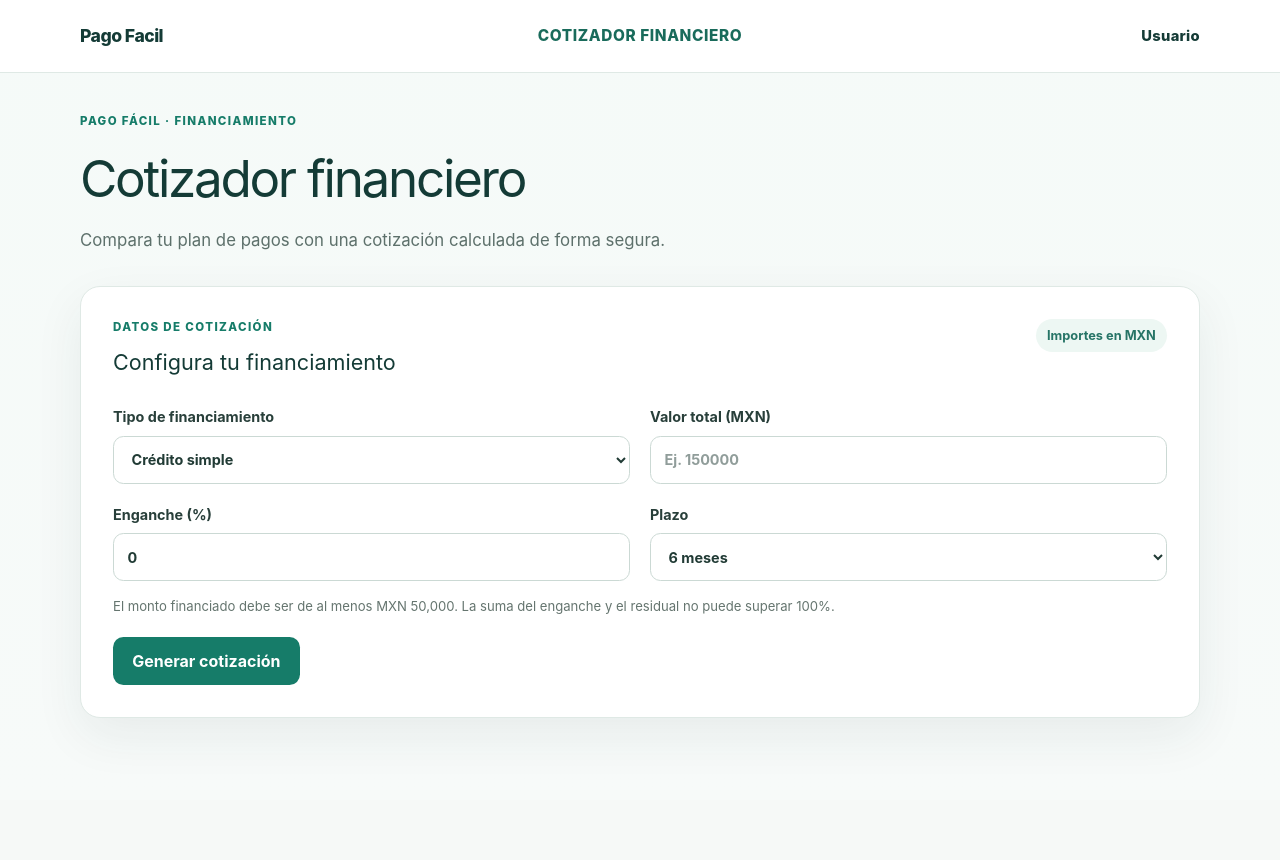
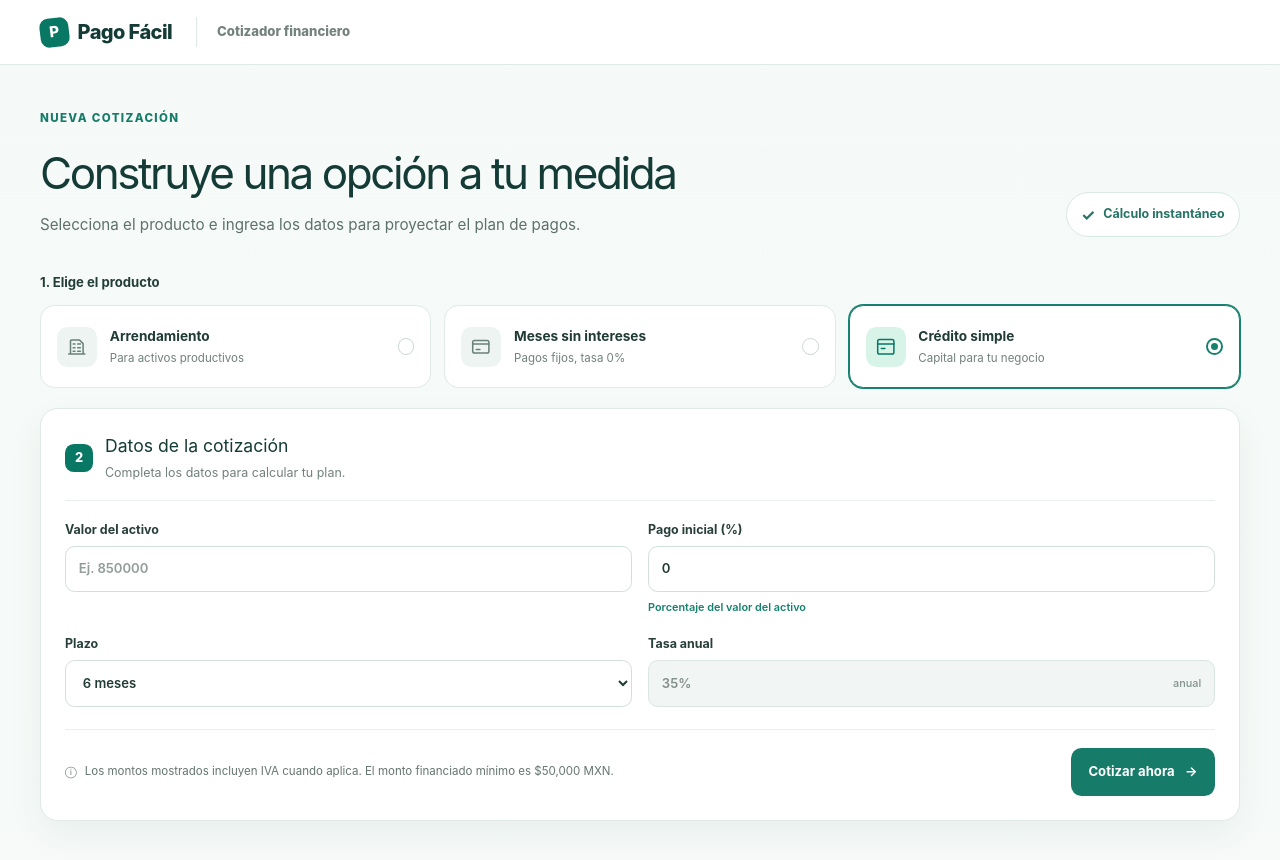
Before and after one commit to domer36/pago-facil, an Angular app in the folder frontend/webapp/: page / in a window 1280 px wide. Shown: the top 860 px of the page. Before the commit the page ends 800 px from the top, so only its background shows below. Built offline with nearby package versions, Linux system fonts and the light colour scheme.

Commit message:
feat: update quote page layout and styling, enhance form functionality with annual rate calculation

```diff
--- a/frontend/webapp/angular.json
+++ b/frontend/webapp/angular.json
@@ -36,8 +36,8 @@
                 },
                 {
                   "type": "anyComponentStyle",
-                  "maximumWarning": "4kB",
-                  "maximumError": "8kB"
+                  "maximumWarning": "10kB",
+                  "maximumError": "11kB"
                 }
               ],
               "outputHashing": "all"
--- a/frontend/webapp/src/app/features/quote/presentation/quote-page.component.css
+++ b/frontend/webapp/src/app/features/quote/presentation/quote-page.component.css
@@ -14,62 +14,68 @@
 }
 
 .topbar-inner {
-  display: grid;
-  grid-template-columns: 1fr auto 1fr;
+  display: flex;
   align-items: center;
-  width: min(1120px, calc(100% - 2rem));
-  min-height: 4.5rem;
+  width: min(1200px, calc(100% - 2rem));
+  min-height: 4rem;
   margin: 0 auto;
   padding: 0.5rem 0;
 }
 
-.brand-block,
-.user-block {
+.brand-block {
   display: flex;
   align-items: center;
-}
-
-.user-block {
-  justify-content: flex-end;
+  gap: 0.55rem;
+  padding-right: 1.5rem;
+  border-right: 1px solid #dfe9e5;
 }
 
 .brand-mark,
-.product-block,
-.user-block {
+.product-block {
   color: #143b36;
   font-weight: 800;
 }
 
+.brand-symbol {
+  display: grid;
+  width: 1.8rem;
+  height: 1.8rem;
+  place-items: center;
+  border-radius: 0.55rem;
+  background: #087764;
+  color: #fff;
+  font-size: 0.95rem;
+  font-weight: 800;
+  transform: rotate(-7deg);
+}
+
 .brand-mark {
-  font-size: 1.1rem;
+  font-size: 1.25rem;
   letter-spacing: -0.03em;
 }
 
 .product-block {
-  justify-self: center;
-  color: #196b5b;
-  font-size: 0.96rem;
-  letter-spacing: 0.04em;
-  text-transform: uppercase;
-}
-
-.user-block {
-  font-size: 0.92rem;
-  letter-spacing: 0.02em;
+  margin-left: 1.25rem;
+  color: #73827d;
+  font-size: 0.82rem;
 }
 
 .page-shell {
-  width: min(1120px, calc(100% - 2rem));
+  width: min(1200px, calc(100% - 2rem));
   margin: 0 auto;
-  padding: 2.5rem 0 4rem;
+  padding: 2.8rem 0 4rem;
 }
 
 .page-header {
-  margin-bottom: 2rem;
+  display: flex;
+  align-items: flex-end;
+  justify-content: space-between;
+  gap: 1rem;
+  margin-bottom: 2.2rem;
 }
 
 .eyebrow {
-  margin: 0 0 0.6rem;
+  margin: 0 0 0.8rem;
   color: #167c69;
   font-size: 0.72rem;
   font-weight: 800;
@@ -83,27 +89,159 @@ p {
 }
 
 h1 {
-  margin-bottom: 0.65rem;
+  margin-bottom: 0.45rem;
   color: #143b36;
-  font-size: clamp(2rem, 5vw, 3.2rem);
-  letter-spacing: -0.045em;
+  font-size: clamp(2rem, 4vw, 2.75rem);
+  letter-spacing: -0.055em;
 }
 
 h2 {
   margin-bottom: 0;
   color: #143b36;
-  font-size: 1.35rem;
+  font-size: 1.1rem;
 }
 
 .intro {
   max-width: 42rem;
   margin-bottom: 0;
   color: #5d706b;
-  font-size: 1.05rem;
+  font-size: 0.95rem;
   line-height: 1.6;
 }
 
-.calculator-card,
+.instant-badge {
+  display: inline-flex;
+  flex: 0 0 auto;
+  align-items: center;
+  gap: 0.5rem;
+  padding: 0.6rem 0.9rem;
+  border: 1px solid #d8e9e3;
+  border-radius: 999px;
+  background: #fff;
+  color: #267466;
+  font-size: 0.78rem;
+  font-weight: 700;
+}
+
+.instant-badge span {
+  font-size: 1rem;
+}
+
+.product-selection {
+  margin-bottom: 1.25rem;
+}
+
+.step-label {
+  margin: 0 0 0.8rem;
+  color: #233d37;
+  font-size: 0.82rem;
+  font-weight: 750;
+}
+
+.product-options {
+  display: grid;
+  grid-template-columns: repeat(3, minmax(0, 1fr));
+  gap: 0.8rem;
+}
+
+.product-option {
+  position: relative;
+  display: flex;
+  min-width: 0;
+  min-height: 5.2rem;
+  align-items: center;
+  gap: 0.8rem;
+  padding: 0.85rem 1rem;
+  border: 1px solid #dfe9e5;
+  border-radius: 0.9rem;
+  background: #fff;
+  color: #203b35;
+  cursor: pointer;
+  transition:
+    border-color 150ms ease,
+    box-shadow 150ms ease,
+    background 150ms ease;
+}
+
+.product-option:has(input:checked) {
+  border-color: #16816e;
+  box-shadow: 0 0 0 1px #16816e;
+}
+
+.product-option:focus-within {
+  outline: 3px solid rgb(22 129 110 / 16%);
+}
+
+.product-option input {
+  position: absolute;
+  width: 1px;
+  height: 1px;
+  opacity: 0;
+}
+
+.product-icon {
+  display: grid;
+  width: 2.5rem;
+  height: 2.5rem;
+  flex: 0 0 auto;
+  place-items: center;
+  border-radius: 0.65rem;
+  background: #edf4f1;
+  color: #6a8179;
+}
+
+.product-option:has(input:checked) .product-icon {
+  background: #d8f4e9;
+  color: #087764;
+}
+
+.product-icon svg {
+  width: 1.35rem;
+  height: 1.35rem;
+  stroke: currentColor;
+  stroke-linecap: round;
+  stroke-linejoin: round;
+  stroke-width: 1.7;
+}
+
+.product-copy {
+  display: grid;
+  min-width: 0;
+  gap: 0.2rem;
+}
+
+.product-copy strong {
+  font-size: 0.85rem;
+}
+
+.product-copy small {
+  color: #71817b;
+  font-size: 0.72rem;
+}
+
+.product-radio {
+  display: grid;
+  width: 1.05rem;
+  height: 1.05rem;
+  flex: 0 0 auto;
+  place-items: center;
+  margin-left: auto;
+  border: 1px solid #c9d8d2;
+  border-radius: 50%;
+}
+
+.product-option:has(input:checked) .product-radio {
+  border: 2px solid #16816e;
+}
+
+.product-option:has(input:checked) .product-radio::after {
+  width: 0.45rem;
+  height: 0.45rem;
+  border-radius: 50%;
+  background: #16816e;
+  content: '';
+}
+
 .results-card {
   margin-top: 1.5rem;
   padding: clamp(1.25rem, 4vw, 2rem);
@@ -113,15 +251,49 @@ h2 {
   box-shadow: 0 18px 50px rgb(23 61 54 / 7%);
 }
 
+.calculator-card {
+  padding: 1.5rem;
+  border: 1px solid #dfe9e5;
+  border-radius: 1.1rem;
+  background: #fff;
+  box-shadow: 0 14px 36px rgb(23 61 54 / 6%);
+}
+
 .section-heading {
   display: flex;
   align-items: flex-start;
   justify-content: space-between;
   gap: 1rem;
-  margin-bottom: 1.75rem;
+  margin-bottom: 1.25rem;
+  padding-bottom: 1.1rem;
+  border-bottom: 1px solid #e8efec;
 }
 
-.currency-note,
+.form-title-group {
+  display: flex;
+  align-items: center;
+  gap: 0.75rem;
+}
+
+.form-title-group > div p {
+  margin: 0.25rem 0 0;
+  color: #72817b;
+  font-size: 0.78rem;
+}
+
+.step-number {
+  display: grid;
+  width: 1.75rem;
+  height: 1.75rem;
+  flex: 0 0 auto;
+  place-items: center;
+  border-radius: 0.55rem;
+  background: #087764;
+  color: #fff;
+  font-size: 0.8rem;
+  font-weight: 800;
+}
+
 .result-type {
   padding: 0.45rem 0.7rem;
   border-radius: 999px;
@@ -141,28 +313,31 @@ h2 {
 .form-grid {
   display: grid;
   grid-template-columns: repeat(2, minmax(0, 1fr));
-  gap: 1.25rem;
+  column-gap: 1rem;
+  row-gap: 1.25rem;
 }
 
 .field {
   display: grid;
   align-content: start;
-  gap: 0.5rem;
+  gap: 0.4rem;
   color: #283f3a;
-  font-size: 0.9rem;
+  font-size: 0.78rem;
   font-weight: 700;
 }
 
 .field input,
 .field select {
   width: 100%;
-  min-height: 3rem;
-  padding: 0.7rem 0.85rem;
-  border: 1px solid #cbd9d4;
-  border-radius: 0.65rem;
+  min-height: 2.9rem;
+  padding: 0.65rem 0.8rem;
+  border: 1px solid #d2dfda;
+  border-radius: 0.6rem;
   background: #fff;
   color: #213b35;
   font: inherit;
+  font-size: 0.82rem;
+  font-weight: 600;
 }
 
 .field input:focus,
@@ -171,17 +346,65 @@ h2 {
   outline: 3px solid rgb(22 129 110 / 16%);
 }
 
+.field-help {
+  color: #16816e;
+  font-size: 0.68rem;
+  font-weight: 600;
+}
+
+.rate-input {
+  display: flex;
+  min-height: 2.9rem;
+  align-items: center;
+  justify-content: space-between;
+  padding: 0.65rem 0.8rem;
+  border: 1px solid #dbe5e1;
+  border-radius: 0.6rem;
+  background: #f1f5f3;
+  color: #82918b;
+  font-size: 0.82rem;
+  font-weight: 600;
+}
+
+.rate-input small {
+  font-size: 0.68rem;
+  font-weight: 500;
+}
+
 .field-error {
   color: #aa312c;
   font-size: 0.78rem;
   font-weight: 500;
 }
 
+.form-footer {
+  display: flex;
+  align-items: center;
+  justify-content: space-between;
+  gap: 1rem;
+  margin-top: 1.4rem;
+  padding-top: 1.1rem;
+  border-top: 1px solid #e8efec;
+}
+
 .form-hint {
-  margin: 1rem 0 1.25rem;
+  display: flex;
+  align-items: center;
+  gap: 0.5rem;
+  margin: 0;
   color: #65756f;
+  font-size: 0.72rem;
+  line-height: 1.5;
+}
+
+.form-footer button {
+  display: inline-flex;
+  min-width: 9rem;
+  align-items: center;
+  justify-content: center;
+  gap: 0.65rem;
+  padding: 0.7rem 1rem;
   font-size: 0.82rem;
-  line-height: 1.5;
 }
 
 .save-panel {
@@ -492,6 +715,18 @@ tbody th {
     padding-top: 2rem;
   }
 
+  .page-header {
+    align-items: flex-start;
+  }
+
+  .product-options {
+    grid-template-columns: repeat(2, minmax(0, 1fr));
+  }
+
+  .product-option:last-child {
+    grid-column: 1 / -1;
+  }
+
   .summary-grid {
     grid-template-columns: repeat(2, minmax(0, 1fr));
   }
@@ -499,21 +734,42 @@ tbody th {
 
 @media (max-width: 480px) {
   .topbar-inner {
-    grid-template-columns: 1fr;
-    justify-items: start;
-    gap: 0.2rem;
-    padding: 0.75rem 0;
+    min-height: 3.5rem;
   }
 
-  .brand-block,
-  .user-block,
-  .product-block {
-    justify-self: start;
+  .brand-block {
+    padding-right: 0.8rem;
   }
 
   .product-block {
-    font-size: 0.82rem;
-    letter-spacing: 0.02em;
+    margin-left: 0.8rem;
+    font-size: 0.72rem;
+  }
+
+  .page-shell {
+    padding-top: 1.5rem;
+  }
+
+  .page-header {
+    flex-direction: column;
+    margin-bottom: 1.5rem;
+  }
+
+  .product-options {
+    grid-template-columns: 1fr;
+  }
+
+  .product-option:last-child {
+    grid-column: auto;
+  }
+
+  .calculator-card {
+    padding: 1.1rem;
+  }
+
+  .form-footer {
+    align-items: stretch;
+    flex-direction: column;
   }
 
   .form-grid {
--- a/frontend/webapp/src/app/features/quote/presentation/quote-page.component.html
+++ b/frontend/webapp/src/app/features/quote/presentation/quote-page.component.html
@@ -1,49 +1,96 @@
 <header class="topbar" aria-label="Cabecera del cotizador">
   <div class="topbar-inner">
     <div class="brand-block">
-      <span class="brand-mark">Pago Facil</span>
+      <span class="brand-symbol" aria-hidden="true">P</span>
+      <span class="brand-mark">Pago Fácil</span>
     </div>
     <div class="product-block">Cotizador financiero</div>
-    <div class="user-block">Usuario</div>
   </div>
 </header>
 
 <main class="page-shell">
   @if (!visibleQuote()) {
     <header class="page-header">
-      <p class="eyebrow">PAGO FÁCIL · FINANCIAMIENTO</p>
-      <h1>Cotizador financiero</h1>
-      <p class="intro">Compara tu plan de pagos con una cotización calculada de forma segura.</p>
+      <div>
+        <p class="eyebrow">NUEVA COTIZACIÓN</p>
+        <h1>Construye una opción a tu medida</h1>
+        <p class="intro">
+          Selecciona el producto e ingresa los datos para proyectar el plan de pagos.
+        </p>
+      </div>
+      <span class="instant-badge"><span aria-hidden="true">✓</span> Cálculo instantáneo</span>
     </header>
+
+    <form id="quote-form" [formGroup]="form" (ngSubmit)="submit()" novalidate>
+      <section class="product-selection" aria-labelledby="product-title">
+        <h2 id="product-title" class="step-label">1. Elige el producto</h2>
+        <div class="product-options" role="radiogroup" aria-labelledby="product-title">
+          <label class="product-option">
+            <input type="radio" formControlName="type" value="arrendamiento" />
+            <span class="product-icon" aria-hidden="true">
+              <svg viewBox="0 0 24 24" fill="none">
+                <path
+                  d="M5 20V5.5a1 1 0 0 1 1-1h9l4 4V20M8 9h2m-2 4h2m-2 4h2m3-8h3m-3 4h3m-3 4h3M3 20h18"
+                />
+              </svg>
+            </span>
+            <span class="product-copy">
+              <strong>Arrendamiento</strong>
+              <small>Para activos productivos</small>
+            </span>
+            <span class="product-radio" aria-hidden="true"></span>
+          </label>
+          <label class="product-option">
+            <input type="radio" formControlName="type" value="msi" />
+            <span class="product-icon" aria-hidden="true">
+              <svg viewBox="0 0 24 24" fill="none">
+                <rect x="3" y="5" width="18" height="14" rx="2" />
+                <path d="M3 9h18m-14 6h4" />
+              </svg>
+            </span>
+            <span class="product-copy">
+              <strong>Meses sin intereses</strong>
+              <small>Pagos fijos, tasa 0%</small>
+            </span>
+            <span class="product-radio" aria-hidden="true"></span>
+          </label>
+          <label class="product-option">
+            <input type="radio" formControlName="type" value="credito-simple" />
+            <span class="product-icon" aria-hidden="true">
+              <svg viewBox="0 0 24 24" fill="none">
+                <rect x="3" y="4" width="18" height="16" rx="2" />
+                <path d="M3 9h18m-14 5h4" />
+              </svg>
+            </span>
+            <span class="product-copy">
+              <strong>Crédito simple</strong>
+              <small>Capital para tu negocio</small>
+            </span>
+            <span class="product-radio" aria-hidden="true"></span>
+          </label>
+        </div>
+      </section>
 
       <section class="calculator-card" aria-labelledby="form-title">
         <div class="section-heading">
+          <div class="form-title-group">
+            <span class="step-number">2</span>
             <div>
-          <p class="eyebrow">DATOS DE COTIZACIÓN</p>
-          <h2 id="form-title">Configura tu financiamiento</h2>
+              <h2 id="form-title">Datos de la cotización</h2>
+              <p>Completa los datos para calcular tu plan.</p>
             </div>
-        <span class="currency-note">Importes en MXN</span>
+          </div>
         </div>
 
-      <form [formGroup]="form" (ngSubmit)="submit()" novalidate>
         <div class="form-grid">
           <label class="field">
-            <span>Tipo de financiamiento</span>
-            <select formControlName="type">
-              <option value="credito-simple">Crédito simple</option>
-              <option value="arrendamiento">Arrendamiento</option>
-              <option value="msi">Meses sin intereses (MSI)</option>
-            </select>
-          </label>
-
-          <label class="field">
-            <span>Valor total (MXN)</span>
+            <span>Valor del activo</span>
             <input
               type="number"
               formControlName="totalValue"
               min="0.01"
               step="0.01"
-              placeholder="Ej. 150000"
+              placeholder="Ej. 850000"
               inputmode="decimal"
             />
             @if (form.controls.totalValue.touched && form.controls.totalValue.invalid) {
@@ -52,7 +99,7 @@
           </label>
 
           <label class="field">
-            <span>Enganche (%)</span>
+            <span>Pago inicial (%)</span>
             <input
               type="number"
               formControlName="downPaymentPercentage"
@@ -61,11 +108,12 @@
               step="0.01"
               inputmode="decimal"
             />
+            <small class="field-help">Porcentaje del valor del activo</small>
             @if (
               form.controls.downPaymentPercentage.touched &&
               form.controls.downPaymentPercentage.invalid
             ) {
-              <small class="field-error">El enganche debe estar entre 0% y 80%.</small>
+              <small class="field-error">El pago inicial debe estar entre 0% y 80%.</small>
             }
           </label>
 
@@ -76,6 +124,14 @@
                 <option [ngValue]="term">{{ term }} meses</option>
               }
             </select>
+          </label>
+
+          <label class="field">
+            <span>Tasa anual</span>
+            <div class="rate-input" aria-live="polite">
+              <span>{{ annualRate }}%</span>
+              <small>anual</small>
+            </div>
           </label>
 
           @if (form.controls.type.value === 'arrendamiento') {
@@ -98,20 +154,23 @@
           }
         </div>
 
-        <p class="form-hint">
-          El monto financiado debe ser de al menos MXN 50,000. La suma del enganche y el residual no
-          puede superar 100%.
-        </p>
-
         @if (errorMessage()) {
           <div class="error-message" role="alert">{{ errorMessage() }}</div>
         }
 
+        <div class="form-footer">
+          <p class="form-hint">
+            <span aria-hidden="true">ⓘ</span>
+            Los montos mostrados incluyen IVA cuando aplica. El monto financiado mínimo es $50,000
+            MXN.
+          </p>
           <button type="submit" [disabled]="isSubmitting()">
-          {{ isSubmitting() ? 'Calculando…' : 'Generar cotización' }}
+            {{ isSubmitting() ? 'Calculando…' : 'Cotizar ahora' }}
+            <span aria-hidden="true">→</span>
           </button>
+        </div>
+      </section>
     </form>
-    </section>
   }
 
   @if (visibleQuote(); as result) {
--- a/frontend/webapp/src/app/features/quote/presentation/quote-page.component.ts
+++ b/frontend/webapp/src/app/features/quote/presentation/quote-page.component.ts
@@ -70,6 +70,17 @@ export class QuotePageComponent {
   readonly isProspectModalOpen = signal(false);
   private readonly destroyRef = inject(DestroyRef);
   private readonly http = inject(HttpClient);
+
+  get annualRate(): number {
+    switch (this.form.controls.type.value) {
+      case 'credito-simple':
+        return 35;
+      case 'arrendamiento':
+        return 27;
+      case 'msi':
+        return 0;
+    }
+  }
 
   constructor(
     private readonly createQuote: CreateQuote,
@@ -194,7 +205,9 @@ export class QuotePageComponent {
   createProspect(): void {
     if (this.prospectForm.invalid) {
       this.prospectForm.markAllAsTouched();
-      this.prospectErrorMessage.set('Completa nombre, teléfono y correo para registrar el prospecto.');
+      this.prospectErrorMessage.set(
+        'Completa nombre, teléfono y correo para registrar el prospecto.',
+      );
       return;
     }
 
@@ -255,7 +268,9 @@ export class QuotePageComponent {
       .pipe(takeUntilDestroyed(this.destroyRef))
       .subscribe({
         next: () => {
-          this.saveSuccessMessage.set(`Cotización guardada correctamente para ${prospect.fullName}.`);
+          this.saveSuccessMessage.set(
+            `Cotización guardada correctamente para ${prospect.fullName}.`,
+          );
           this.isSavingQuote.set(false);
         },
         error: (error: unknown) => {
```
Also changed, not shown: 1 other file (tests, documents, lock files or other folders). Lines whose indentation alone changed are shown as unchanged.
